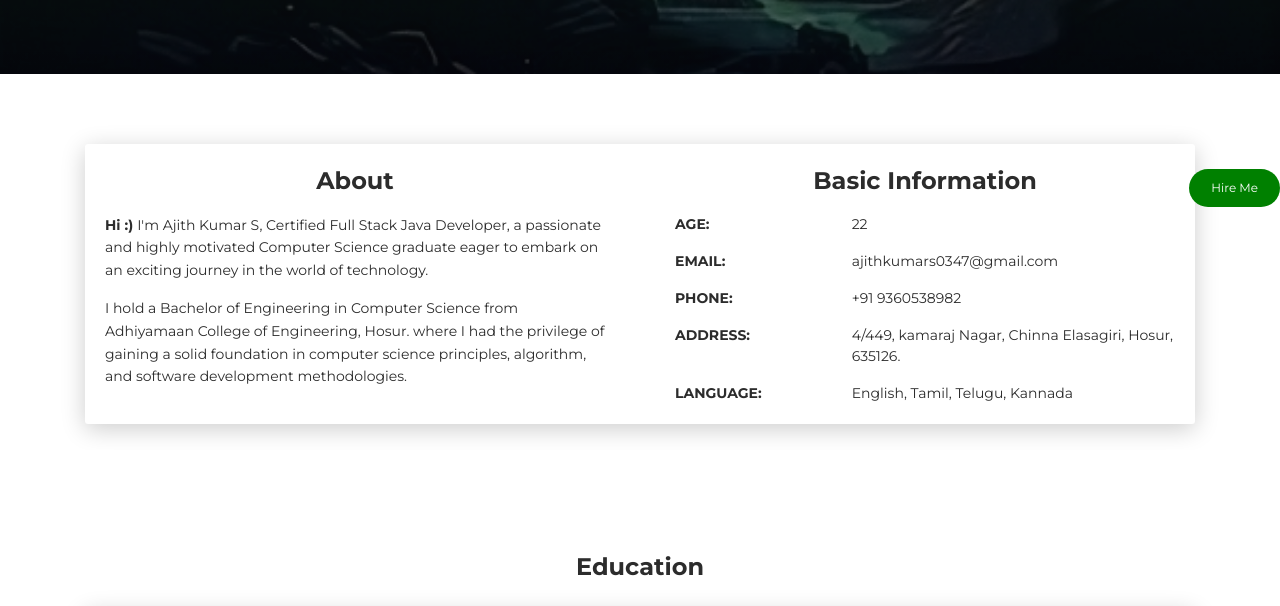
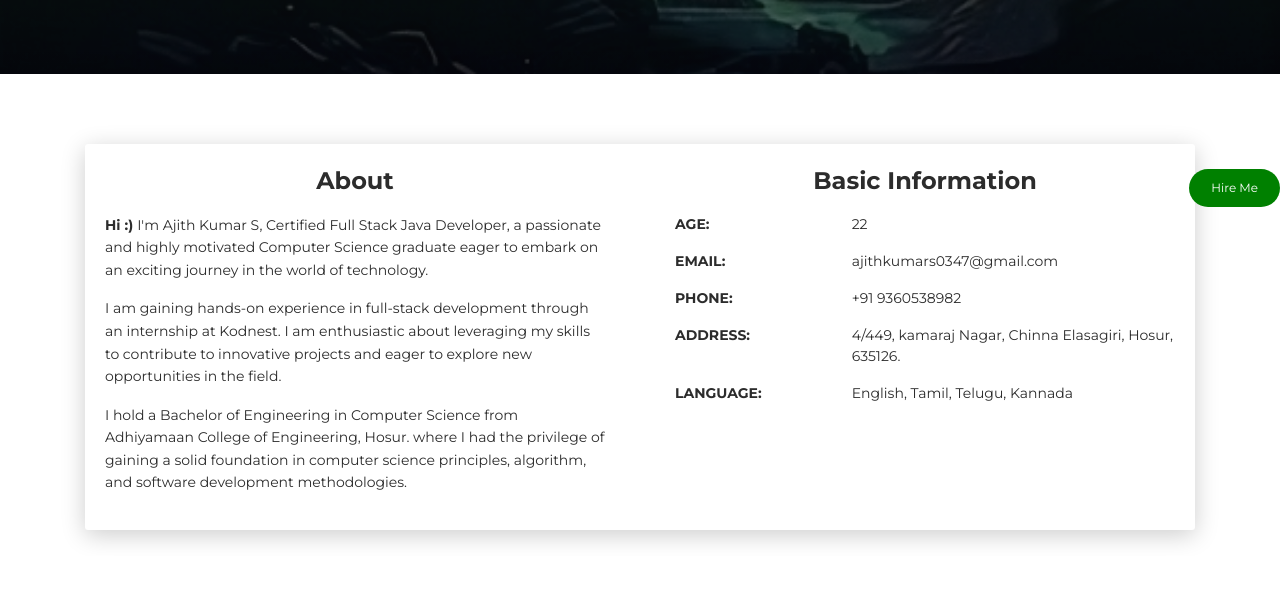
Before and after one commit to ajithkumars0347/My-Portfolio, a plain HTML site: page index.html in a window 1280 px wide. Shown: the part 476-1082 px from the top of the page. Drawn offline with nearby package versions, Linux system fonts and the light colour scheme.

Commit message:
updated3

```diff
--- a/index.html
+++ b/index.html
@@ -68,6 +68,7 @@
           <div class="card-body">
             <div class="h4 mt-0 title">About</div>
             <p><b>Hi :) </b>I'm Ajith Kumar S, Certified Full Stack Java Developer, a passionate and highly motivated Computer Science graduate eager to embark on an exciting journey in the world of technology.</p>
+            <p>I am gaining hands-on experience in full-stack development through an internship at Kodnest. I am enthusiastic about leveraging my skills to contribute to innovative projects and eager to explore new opportunities in the field.</p>
             <p> I hold a Bachelor of Engineering in Computer Science from Adhiyamaan College of Engineering, Hosur. where I had the privilege of gaining a solid foundation in computer science principles, algorithm, and software development methodologies.</p>
             <a class="btn btn-primary smooth-scroll fixed-button mr-auto" href="#contact" data-aos="zoom-in" data-aos-anchor="data-aos-anchor">Hire Me</a>
             </div>
```
